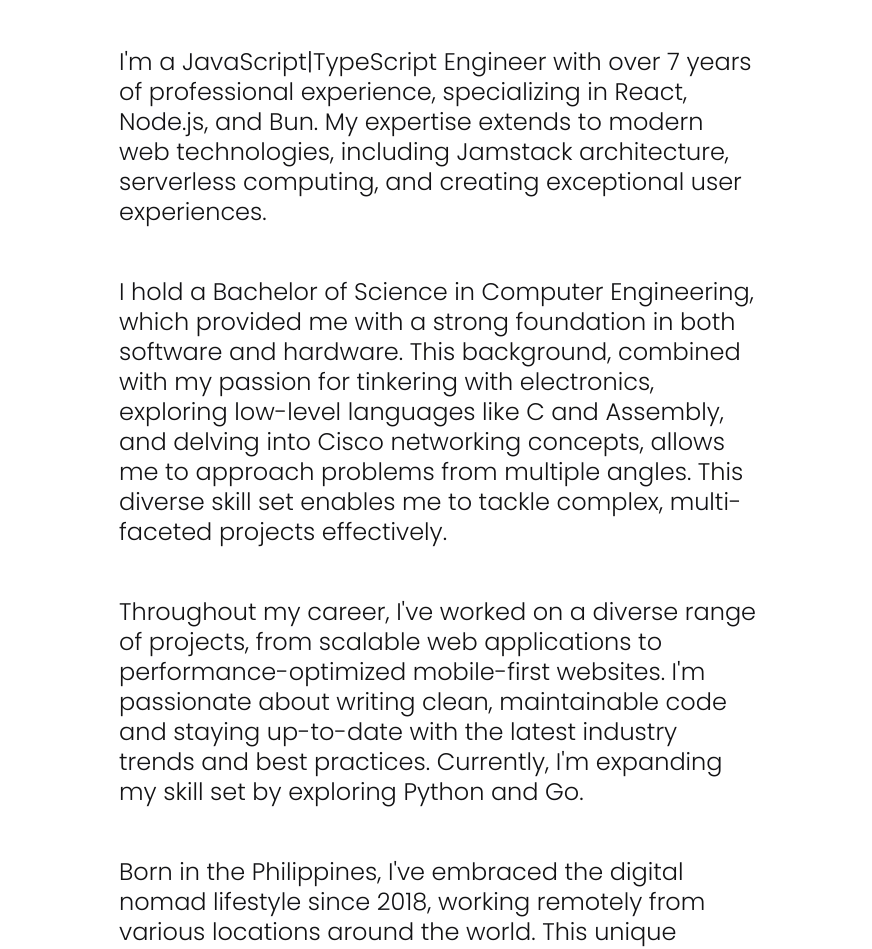
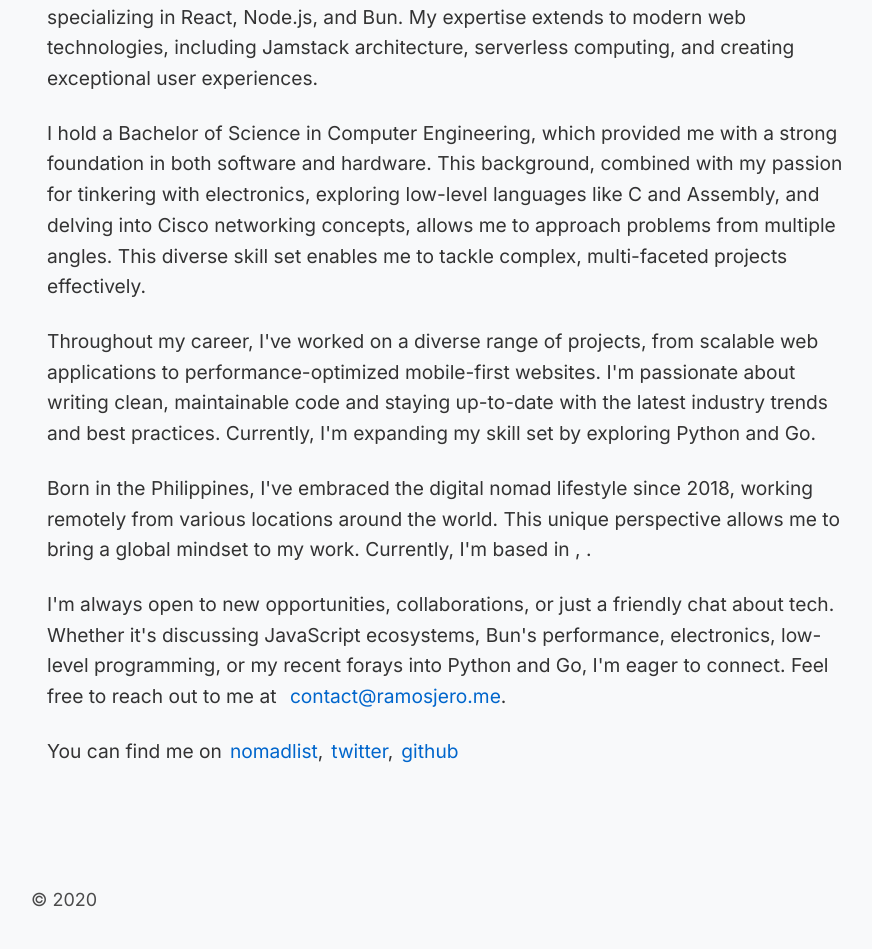
Before and after one commit to mouthzipper/ramosjero.me, a Next.js app: page / in a window 1280 px wide. Shown: the part 208-1157 px from the top of the page, without its empty margins (9-881 px from the left). Built offline with nearby package versions, Linux system fonts and the light colour scheme; no server answers.

Commit message:
:lipstick: Bare style

```diff
--- a/components/Footer.tsx
+++ b/components/Footer.tsx
@@ -1,8 +1,7 @@
-import { Box, Text } from "rebass";
-export default function ({ year }) {
+export default function Footer({ year }: { year: number }) {
   return (
-    <Box p={[4, 5, 6]} color="#4B4B4B">
-      <Text fontSize={18}>© {year}</Text>
-    </Box>
+    <footer style={{ padding: "2rem", color: "#4B4B4B" }}>
+      <p style={{ fontSize: "18px" }}>© {year}</p>
+    </footer>
   );
 }
--- /dev/null
+++ b/lib/fonts.ts
@@ -0,0 +1,3 @@
+import { Inter } from "next/font/google";
+
+export const inter = Inter({ subsets: ["latin"] });
--- a/package.json
+++ b/package.json
@@ -11,8 +11,7 @@
     "lodash": "^4.17.21",
     "next": "^14.2.6",
     "react": "^18.3.1",
-    "react-dom": "^18.3.1",
-    "rebass": "^4.0.7"
+    "react-dom": "^18.3.1"
   },
   "devDependencies": {
     "@types/node": "^22.5.0",
--- a/pages/_app.tsx
+++ b/pages/_app.tsx
@@ -1,43 +1,19 @@
 import { AppProps } from "next/app";
-import Head from "next/head";
-import { Flex, Box } from "rebass";
 import Footer from "components/Footer";
 import { useAnalytics } from "utils/analytics";
+import { inter } from "../lib/fonts";
+import "../styles/globals.css";
 
 function App({ Component, pageProps }: AppProps) {
   useAnalytics();
   const year = new Date().getFullYear();
   return (
-    <>
-      <Head>
-        <title>Jerome Ramos</title>
-        <link rel="icon" href="/favicon.ico" />
-        <link
-          href="https://fonts.googleapis.com/css?family=Poppins:300&display=optional"
-          rel="stylesheet"
-        />
-        <meta name="viewport" content="width=device-width, initial-scale=1.0" />
-      </Head>
-      <Flex flexDirection="column">
-        <Box>
-          <Component {...pageProps} year={year} />
-        </Box>
-        <Footer year={year} />
-      </Flex>
-      <style jsx global>{`
-        html,
-        body {
-          padding: 0;
-          margin: 0;
-          font-family: "Poppins", -apple-system, BlinkMacSystemFont, Segoe UI,
-            Roboto, Oxygen, Ubuntu, Cantarell, Fira Sans, Droid Sans,
-            Helvetica Neue, sans-serif;
-        }
-        * {
-          box-sizing: border-box;
-        }
-      `}</style>
-    </>
+    <main className={`app-container ${inter.className}`}>
+      <div className="content">
+        <Component {...pageProps} year={year} />
+      </div>
+      <Footer year={year} />
+    </main>
   );
 }
 
--- a/pages/_document.tsx
+++ b/pages/_document.tsx
@@ -9,6 +9,11 @@
         <Head>
           <script async src={gtagUrl} />
           <script dangerouslySetInnerHTML={{ __html: renderSnippet() }} />
+          <title>Jerome Ramos</title>
+          <meta
+            name="viewport"
+            content="width=device-width, initial-scale=1.0"
+          />
         </Head>
         <body>
           <Main />
--- a/pages/index.tsx
+++ b/pages/index.tsx
@@ -1,7 +1,8 @@
 import Head from "next/head";
 import { useEffect, useState } from "react";
-import { Box, Text, Link, Flex } from "rebass";
 import TitleAndMetaTags from "components/TitleAndMetaTags";
+import { inter } from "../lib/fonts";
+
 const Home = ({ year }) => {
   const [nomadData, setNomadData] = useState(null);
 
@@ -19,38 +20,39 @@
         setNomadData(data?.location);
       });
   }, []);
+
   const nextTravelDate = new Date(nomadData?.next?.date_start);
   const nextTravelLabel =
     nomadData?.next.length || nomadData?.next?.city
       ? ` and will be at ${nomadData?.next.city}
   ${nomadData?.next.country} on ${dateToYMD(nextTravelDate)}`
       : "";
+
   return (
     <>
       <a className="skip-link" href="#maincontent">
         Skip to main
       </a>
       <TitleAndMetaTags />
-      <main id="maincontent" role="main">
-        <Box
-          p={[4, 5, 6]}
-          bg="white"
-          color="#4B4B4B"
-          width={["80%", "70%", "70%"]}
+      <main
+        id="maincontent"
+        role="main"
+        className={`${inter.className} font-sans`}
       >
-          <Text mb={100} fontSize={18} mr={10} as="h1">
+        <div className="container">
+          <h1 className="title">
             JEROME<span className="super">RAMOS</span> 👋
-          </Text>
+          </h1>
 
-          <Text mb={50} fontSize={24} color="#131315" lineHeight="30px">
+          <p className="content">
             I'm a JavaScript|TypeScript Engineer with over {year - 2013} years
             of professional experience, specializing in React, Node.js, and Bun.
             My expertise extends to modern web technologies, including Jamstack
             architecture, serverless computing, and creating exceptional user
             experiences.
-          </Text>
+          </p>
 
-          <Text mb={50} fontSize={24} color="#131315" lineHeight="30px">
+          <p className="content">
             I hold a Bachelor of Science in Computer Engineering, which provided
             me with a strong foundation in both software and hardware. This
             background, combined with my passion for tinkering with electronics,
@@ -58,92 +60,120 @@
             Cisco networking concepts, allows me to approach problems from
             multiple angles. This diverse skill set enables me to tackle
             complex, multi-faceted projects effectively.
-          </Text>
+          </p>
 
-          <Text mb={50} fontSize={24} color="#131315" lineHeight="30px">
+          <p className="content">
             Throughout my career, I've worked on a diverse range of projects,
             from scalable web applications to performance-optimized mobile-first
             websites. I'm passionate about writing clean, maintainable code and
             staying up-to-date with the latest industry trends and best
             practices. Currently, I'm expanding my skill set by exploring Python
             and Go.
-          </Text>
-          <Text mb={50} fontSize={24} color="#131315" lineHeight="30px">
+          </p>
+
+          <p className="content">
             Born in the Philippines, I've embraced the digital nomad lifestyle
             since 2018, working remotely from various locations around the
             world. This unique perspective allows me to bring a global mindset
             to my work. Currently, I'm based in {nomadData?.now?.city},{" "}
             {nomadData?.now?.country}
             {nextTravelLabel}.
-          </Text>
+          </p>
 
-          <Text mb={50} fontSize={24} color="#131315" lineHeight="30px">
+          <p className="content">
             I'm always open to new opportunities, collaborations, or just a
             friendly chat about tech. Whether it's discussing JavaScript
             ecosystems, Bun's performance, electronics, low-level programming,
             or my recent forays into Python and Go, I'm eager to connect. Feel
             free to reach out to me at{" "}
-            <Link href="mailto:contact@ramosjero.me" color="#595959">
+            <a href="mailto:contact@ramosjero.me" className="link">
               contact@ramosjero.me
-            </Link>
+            </a>
             .
-          </Text>
+          </p>
 
-          <Flex>
-            <Text fontSize={24} as="p" color="#131315">
+          <p className="content">
             You can find me on
-              <Link
+            <a
               href="https://nomadlist.com/@jeroam"
-                ml={"5px"}
-                color="#595959"
+              className="link"
               target="_blank"
               rel="noopener"
             >
               nomadlist
-              </Link>
+            </a>
             ,
-              <Link
+            <a
               href="https://twitter.com/mouthzipperio"
-                ml={"5px"}
-                color="#595959"
+              className="link"
               target="_blank"
               rel="noopener"
             >
               twitter
-              </Link>
+            </a>
             ,
-              <Link
+            <a
               href="https://github.com/mouthzipper"
-                ml={"5px"}
-                color="#595959"
+              className="link"
               target="_blank"
               rel="noopener"
             >
               github
-              </Link>
-            </Text>
-          </Flex>
-        </Box>
+            </a>
+          </p>
+        </div>
       </main>
-      <style jsx>
-        {`
+      <style jsx>{`
+        .container {
+          padding: 3rem;
+          background-color: #f8f9fa;
+          color: #333;
+          max-width: 800px;
+          line-height: 1.6;
+        }
+        .title {
+          font-size: 2.5rem;
+          margin-bottom: 2rem;
+          font-weight: 700;
+          color: #1a1a1a;
+        }
         .super {
-            color: #000;
-            margin-left: 10px;
+          color: #4a4a4a;
+          margin-left: 0.5rem;
+        }
+        .content {
+          font-size: 1.2rem;
+          color: #333;
+          margin-bottom: 1.5rem;
+        }
+        .link {
+          color: #0066cc;
+          text-decoration: none;
+          margin-left: 0.5rem;
+          transition: color 0.3s ease;
+        }
+        .link:hover {
+          color: #004080;
+          text-decoration: underline;
         }
         .skip-link {
           position: absolute;
           top: -40px;
           left: 0;
           padding: 8px;
+          background-color: #0066cc;
+          color: white;
           z-index: 100;
+          transition: top 0.3s ease;
         }
-
         .skip-link:focus {
           top: 0;
         }
-        `}
-      </style>
+        :global(body) {
+          font-family: var(--font-inter);
+          background-color: #f8f9fa;
+        }
+      `}</style>
     </>
   );
 };
--- /dev/null
+++ b/styles/globals.css
@@ -0,0 +1,17 @@
+:root {
+  --font-poppins: var(--font-poppins);
+}
+
+body {
+  font-family: var(--font-poppins);
+}
+
+.app-container {
+  display: flex;
+  flex-direction: column;
+  min-height: 100vh;
+}
+
+.content {
+  flex: 1;
+}
```
Also changed, not shown: 1 other file (tests, documents, lock files or other folders). Lines whose indentation alone changed are shown as unchanged.
